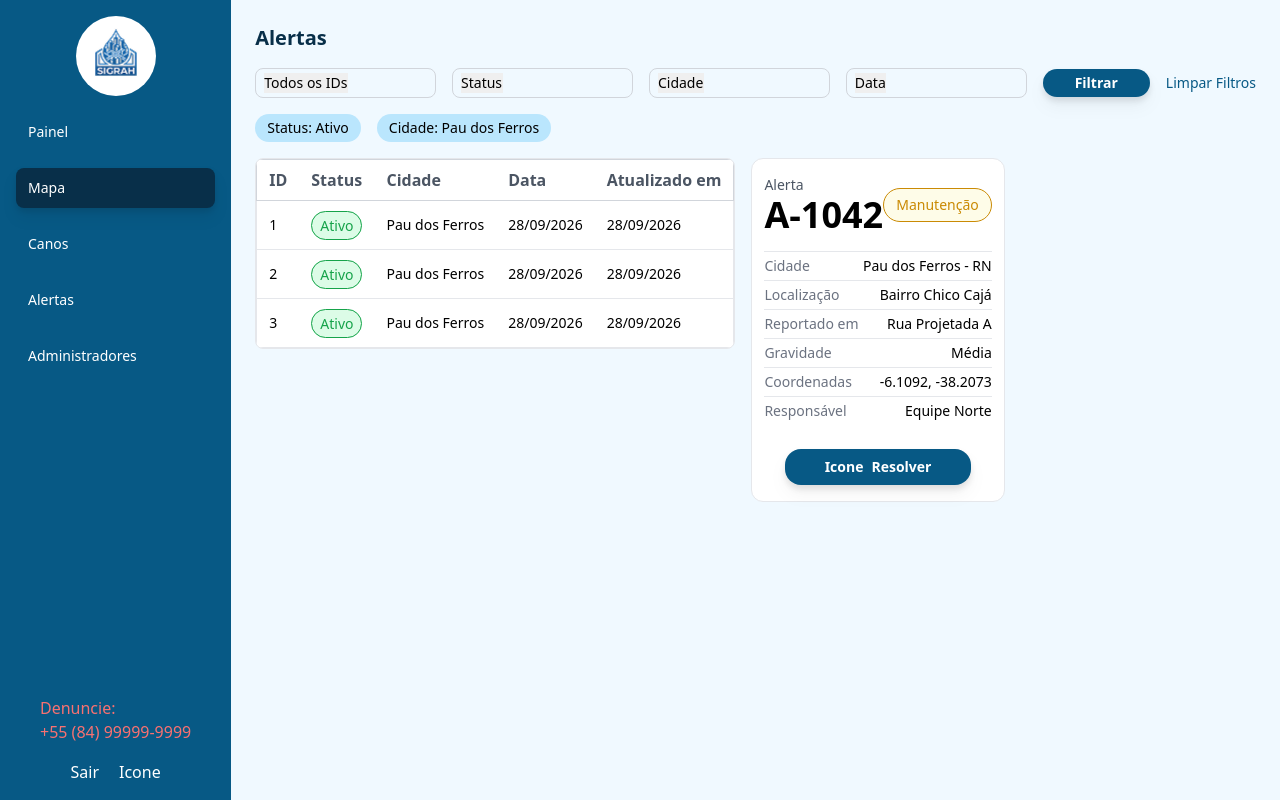
After one commit to Projeto-Integrador-SIGRAH/projeto-integrador, a Django app: template alertas/templates/alertas/alertas.html in a window 1280 px wide. The commit adds this page. Run offline with Django 5.2, Linux system fonts and the light colour scheme; the template is opened without the code that fills it, so the values that code supplies are empty; some libraries are stand-ins or nearby versions.

Commit message:
add padding

```diff
--- /dev/null
+++ b/alertas/templates/alertas/alertas.html
@@ -0,0 +1,125 @@
+{% extends 'base.html' %}
+{% block title %} Alertas {% endblock %}
+
+{% block content %}
+    <main class="p-6">
+        <section class="flex flex-col gap-4 ">
+            <h1 class="text-xl font-bold text-sky-950">Alertas</h1>
+            <section class="flex items-center gap-4 text-sm">
+                <div class="rounded-lg border border-gray-300 px-2 py-1 w-full">
+                    <select name="cano" id="cano" class="appearance-none">
+                        <option value="">Todos os IDs</option>
+                    </select>
+                </div>
+                <div class="rounded-lg border border-gray-300 px-2 py-1 w-full">
+                    <select name="cano" id="cano" class="appearance-none">
+                        <option value="">Status</option>
+                    </select>
+                </div>
+                <div class="rounded-lg border border-gray-300 px-2 py-1 w-full">
+                    <select name="cano" id="cano" class="appearance-none">
+                        <option value="">Cidade</option>
+                    </select>
+                </div>
+                <div class="rounded-lg border border-gray-300 px-2 py-1 w-full">
+                    <select name="cano" id="cano" class="appearance-none">
+                        <option value="">Data</option>
+                    </select>
+                </div>
+                <div class="flex gap-4 items-center">
+                    <a href="#" class="text-white font-bold bg-sky-800 rounded-2xl px-8 py-1 drop-shadow-lg w-full">Filtrar</a>
+                    <a href="#" class="flex text-sky-800 whitespace-nowrap">Limpar Filtros</a>
+                </div>
+            </section>
+            <div class="flex gap-4 text-sm">
+                <p class="flex items-center px-3 py-1 bg-sky-200 rounded-2xl">Status: Ativo</p>
+                <p class="flex items-center px-3 py-1 bg-sky-200 rounded-2xl">Cidade: Pau dos Ferros</p>
+            </div>
+
+            <section class="flex gap-4 items-start">
+                <div class="overflow-hidden rounded-lg border border-gray-200 w-7/10 bg-white">
+                    <table class="w-full text-left">
+                        <thead class="border border-gray-200">
+                            <tr class="border border-gray-300">
+                                <th class="px-3 py-2 font-semibold text-gray-600">ID</th>
+                                <th class="px-3 py-2 font-semibold text-gray-600">Status</th>
+                                <th class="px-3 py-2 font-semibold text-gray-600">Cidade</th>
+                                <th class="px-3 py-2 font-semibold text-gray-600">Data</th>
+                                <th class="px-3 py-2 font-semibold text-gray-600">Atualizado em</th>
+                            </tr>
+                        </thead>
+                        <tbody>
+                            <tr class="border border-gray-200">
+                                <td class="px-3 py-3 text-sm">1</td>
+                                <td class="px-3 py-3"><span class="bg-green-100 px-2 py-1 border border-green-600 rounded-2xl text-sm text-green-600">Ativo</span> </td>
+                                <td class="px-3 py-3 text-sm">Pau dos Ferros</td>
+                                <td class="px-3 py-3 text-sm">28/09/2026</td>
+                                <td class="px-3 py-3 text-sm">28/09/2026</td>
+                            </tr>
+                            <tr class="border border-gray-200">
+                                <td class="px-3 py-3 text-sm">2</td>
+                                <td class="px-3 py-3"><span class="bg-green-100 px-2 py-1 border border-green-600 rounded-2xl text-sm text-green-600">Ativo</span> </td>
+                                <td class="px-3 py-3 text-sm">Pau dos Ferros</td>
+                                <td class="px-3 py-3 text-sm">28/09/2026</td>
+                                <td class="px-3 py-3 text-sm">28/09/2026</td>
+                            </tr>
+                            <tr class="border border-gray-200">
+                                <td class="px-3 py-3 text-sm">3</td>
+                                <td class="px-3 py-3"><span class="bg-green-100 px-2 py-1 border border-green-600 rounded-2xl text-sm text-green-600">Ativo</span> </td>
+                                <td class="px-3 py-3 text-sm">Pau dos Ferros</td>
+                                <td class="px-3 py-3 text-sm">28/09/2026</td>
+                                <td class="px-3 py-3 text-sm">28/09/2026</td>
+                            </tr>
+                        </tbody>
+                    </table>
+                </div>
+
+                <div class="flex flex-col gap-4 w-3/10 px-3 py-4 border border-gray-200 rounded-xl bg-white">
+                    <header class="flex justify-between">
+                        <div class="flex flex-col">
+                            <h1 class="text-sm text-gray-600">Alerta</h1>
+                            <h2 class="text-4xl font-bold">A-1042</h2>
+                        </div>
+                        <div class="flex items-center">
+                            <span class="bg-yellow-50 px-3 py-1.5 border border-yellow-600 rounded-full text-sm text-yellow-600">Manutenção</span>
+                        </div>
+                    </header>
+                    <main class="flex flex-col gap-1 text-sm">
+                        <hr class="border-gray-200">
+                        <div class="flex justify-between">
+                            <p class="text-gray-500">Cidade</p>
+                            <p>Pau dos Ferros - RN</p>
+                        </div>
+                        <hr class="border-gray-200">
+                        <div class="flex justify-between">
+                            <p class="text-gray-500">Localização</p>
+                            <p>Bairro Chico Cajá</p>
+                        </div>
+                        <hr class="border-gray-200">
+                        <div class="flex justify-between">
+                            <p class="text-gray-500">Reportado em</p>
+                            <p>Rua Projetada A</p>
+                        </div>
+                        <hr class="border-gray-200">
+                        <div class="flex justify-between">
+                            <p class="text-gray-500">Gravidade</p>
+                            <p>Média</p>
+                        </div>
+                        <hr class="border-gray-200">
+                        <div class="flex justify-between">
+                            <p class="text-gray-500">Coordenadas</p>
+                            <p>-6.1092, -38.2073</p>
+                        </div>
+                        <hr class="border-gray-200">
+                        <div class="flex justify-between">
+                            <p class="text-gray-500">Responsável</p>
+                            <p>Equipe Norte</p>
+                        </div>
+
+                        <a href="#" class="flex self-center items-center gap-2 text-white font-bold bg-sky-800 rounded-2xl px-10 py-2 drop-shadow-lg mt-6"><span>Icone</span>Resolver</a>
+                    </main>
+                </div>
+            </section>
+        </section>
+    </main>
+{% endblock %}
--- a/user/templates/user/painel.html
+++ b/user/templates/user/painel.html
@@ -2,7 +2,7 @@
 {% block title %} Alertas {% endblock %}
 
 {% block content %}
-    <section class="flex flex-col gap-6">
+    <section class="flex flex-col gap-6 p-6">
         <header class="flex items-center gap-4">
             <div class="flex flex-col gap-1 bg-white border border-sky-800 border-l-3 px-4 py-3 rounded-xl w-full">
                 <span class="font-bold text-2xl text-sky-950">1000</span>
```
